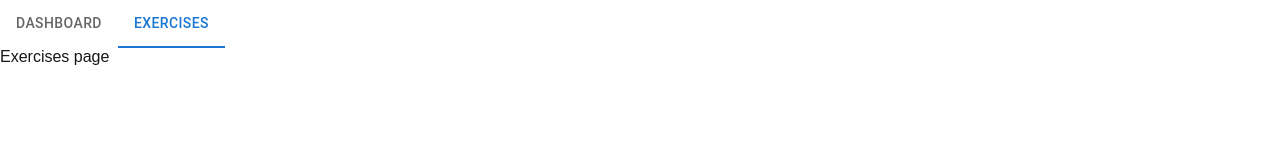
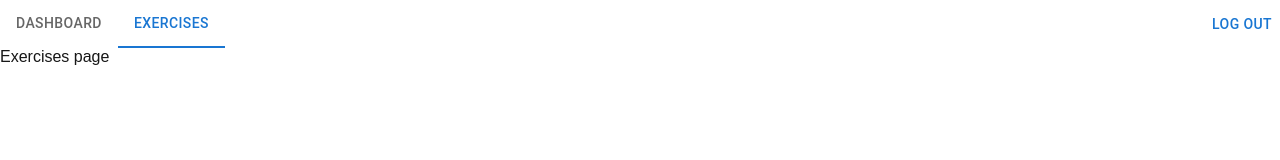
Before and after one commit to michaela-mohsen/activity-tracker-ui, a Next.js app: page /dashboard/exercises in a window 1280 px wide. Shown: the top 160 px of the page. Built offline with nearby package versions, Linux system fonts and the light colour scheme; what @mui/material-nextjs would draw is missing.

Commit message:
logout functionality

```diff
--- a/src/app/components/NavTabs.tsx
+++ b/src/app/components/NavTabs.tsx
@@ -2,26 +2,35 @@
 
 import Tab from "@mui/material/Tab";
 import Tabs from "@mui/material/Tabs";
-import { usePathname } from "next/navigation";
+import { usePathname, useRouter } from "next/navigation";
 import Link from "./Link";
-import { Box } from "@mui/material";
+import { Box, Button } from "@mui/material";
+import AuthService from "../service/AuthService";
 
 const tabs = [
     { label: "Dashboard", href: "/dashboard" },
-    { label: "Exercises", href: "/dashboard/exercises" },
+    { label: "Exercises", href: "/dashboard/exercises" }
 ];
 
 export default function NavTabs() {
     const pathname = usePathname();
     const selected = tabs.findIndex((tab) => tab.href === pathname);
+    const router = useRouter();
+
+    const logout = () => {
+        console.log("logging out");
+        AuthService.logout();
+        router.push("/")
+    }
 
     return (
-        <Box>
+        <Box sx={{ display: "flex", justifyContent: "space-between", alignItems: "center" }}>
             <Tabs value={selected >= 0 ? selected : false}>
                 {tabs.map((tab) => (
                     <Tab key={tab.href} component={Link} href={tab.href} label={tab.label} />
                 ))}
             </Tabs>
+            <Button onClick={logout}>Log out</Button>
         </Box>
     );
 }
```
